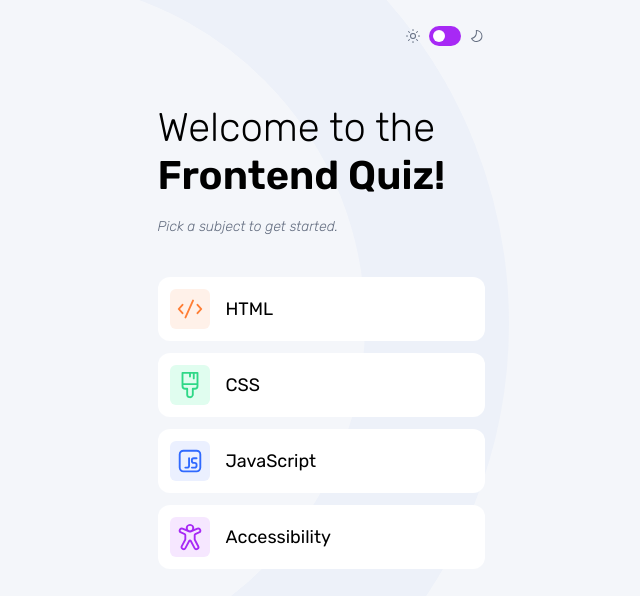
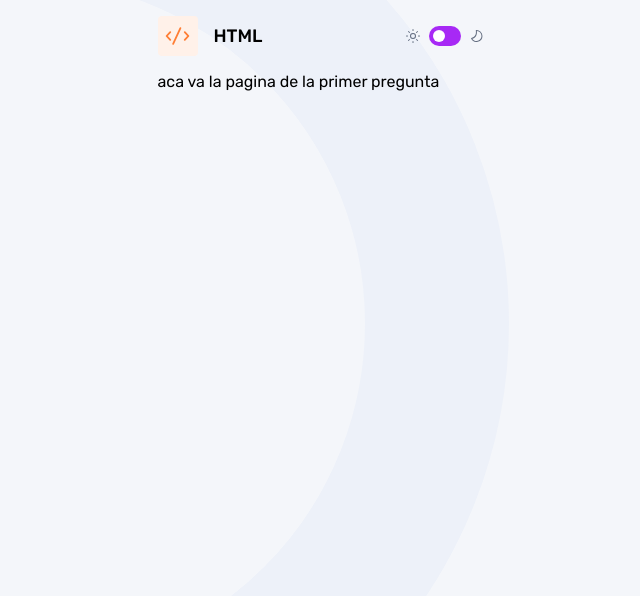
Before and after one commit to leeport511/frontend-quiz-app, a website built with Vite: page index.html in a window 1280 px wide. Both pictures are taken after a click on the button "HTML". Shown: the whole page, without its empty margins (319-959 px from the left). Built offline with nearby package versions, Linux system fonts and the light colour scheme.

Commit message:
finish header title put dinamically and some question logic

```diff
--- a/index.html
+++ b/index.html
@@ -26,9 +26,7 @@
 							alt="icon"
 						/>
 					</div>
-					<h4 class="header__quiz-title--text">
-						accessibilty
-					</h4>
+					<h4 class="header__quiz-title--text"></h4>
 				</div>
 				<div class="header__btn--cont">
 					<img
--- a/src/modules/questionsManager.js
+++ b/src/modules/questionsManager.js
@@ -1,24 +1,62 @@
 import { getData } from './getData';
 
-const startQuiz = (topic) => {
+const allSubjectButtons = document.querySelectorAll(
+	'.quiz__subject-selector--btn'
+);
+const headerQuestionTitleContainer = document.querySelector(
+	'.header__quiz-title'
+);
+const headerQuestionTitle = document.querySelector(
+	'.header__quiz-title--text'
+);
+
+const headerquestionTitleImgCont = document.querySelector(
+	'.header__quiz-title--img-cont'
+);
+
+const headerquestionTitleImg = document.querySelector(
+	'.header__quiz-title--img-cont img'
+);
+
+const startQuiz = (topic, icon, iconColor) => {
 	const subjectButton = document.getElementById(`${topic}`);
 
 	subjectButton.addEventListener('click', () => {
-		console.log('seleccion de boton', subjectButton.id);
-		getQuestions(subjectButton.id);
+		allSubjectButtons.forEach((btn) =>
+			btn.removeAttribute('data-selected')
+		);
+		subjectButton.setAttribute('data-selected', 'true');
+		headerQuestionTitleContainer.style.visibility = 'visible';
+		headerQuestionTitle.textContent = `${topic}`;
+		headerquestionTitleImg.src = icon;
+		headerquestionTitleImgCont.style.backgroundColor = iconColor;
+		const questions = getQuestions(subjectButton.id);
+		let currentIndex = 0;
+		renderQuestions(questions, currentIndex);
 	});
 };
 
 const getQuestions = async (topic) => {
 	const { quizzes } = await getData();
+	const quiz = quizzes.find(({ title }) => title === topic);
 
-	quizzes.forEach(({ title, questions }) => {
-		if (title === topic) console.log({ questions });
-	});
+	return quiz ? quiz.questions : [];
 };
 
-const renderQuestions = () => {
-	console.log('Preguntas y opciones');
+//* las preguntas es un array, se tiene que recorrerlo.
+const renderQuestions = (questions, index) => {
+	if (index >= questions.length) {
+		renderResult();
+		return;
+	}
+
+	const app = document.getElementById('app');
+
+	app.innerHTML = ` aca va la pagina de la primer pregunta`;
 };
 
+const renderResult = () => {};
+
+const nextQuestion = (nextIndex) => {};
+
 export { startQuiz, renderQuestions };
--- a/src/modules/subjectSelector.js
+++ b/src/modules/subjectSelector.js
@@ -29,7 +29,7 @@ const subjectSelector = async () => {
 
 		subjectsContainer.appendChild(fragment);
 
-		startQuiz(subjectTitle.id);
+		startQuiz(subjectTitle.id, icon, iconColor);
 	});
 };
 
--- a/src/sass/globals/_global.scss
+++ b/src/sass/globals/_global.scss
@@ -35,12 +35,12 @@ body {
 			justify-content: space-between;
 
 			&__quiz-title {
-				visibility: hidden; //* esto cambia en el dark and white
+				visibility: hidden; //* esto cambia en el inicio de la pregunta
 				display: flex;
 				align-items: center;
 
 				&--img-cont {
-					background-color: #f6e7ff;
+					// background-color: #f6e7ff;
 					width: 40px;
 					height: 40px;
 					display: grid;
```
Also changed, not shown: src/css/styles.css, 1 other file.
